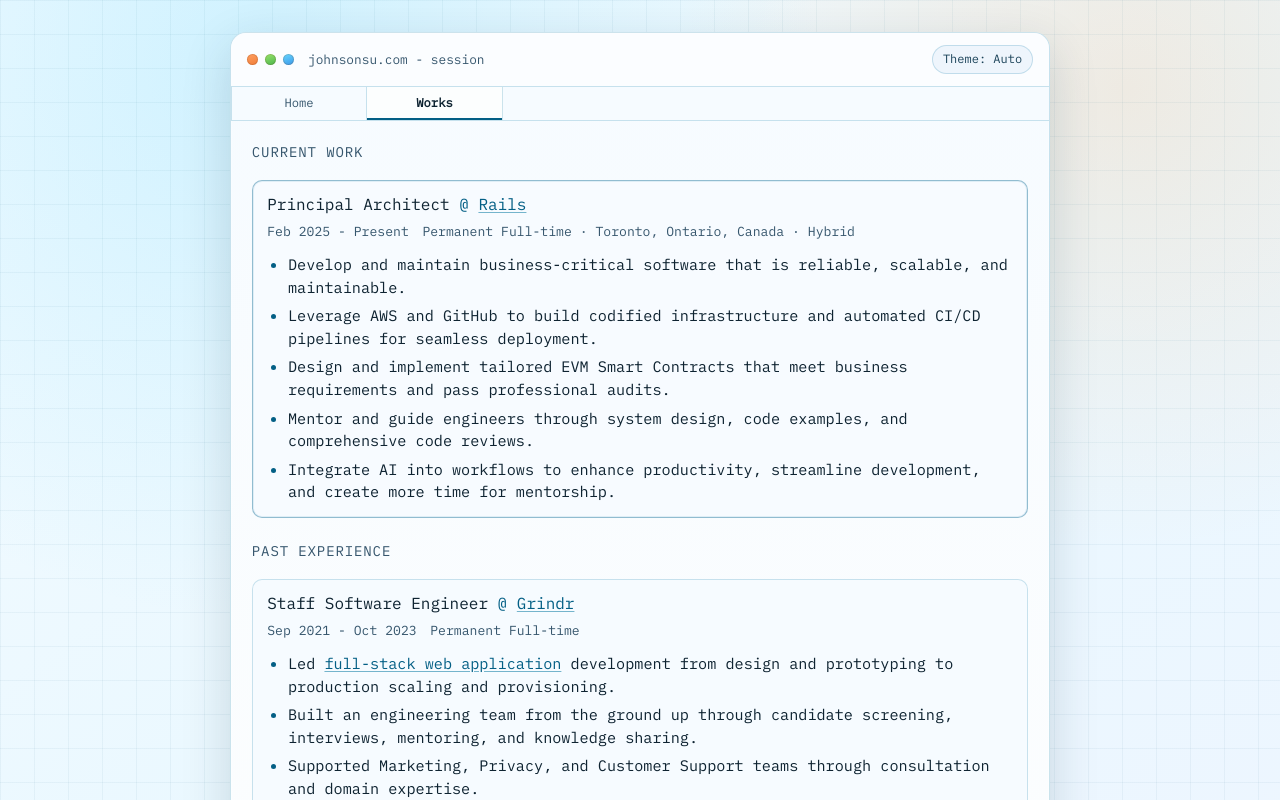
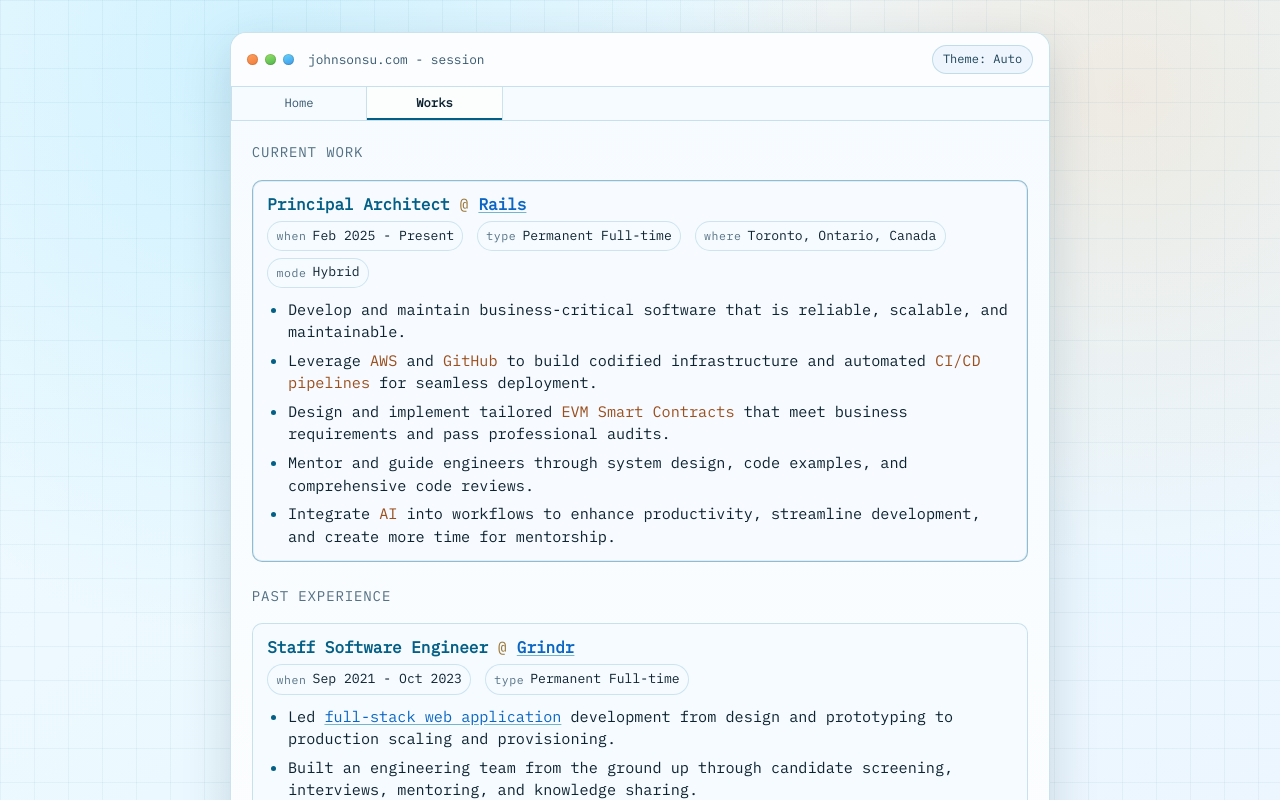
Before and after one commit to johnsonsu/johnsonsu.com, a Next.js app: page /works in a window 1280 px wide. Shown: the top 800 px of the page. Built offline with nearby package versions, Linux system fonts and the light colour scheme.

Commit message:
Add code highlight

```diff
--- a/src/app/globals.css
+++ b/src/app/globals.css
@@ -24,7 +24,13 @@
   --theme-chip-active-text: #ebfaff;
   --panel-shadow: rgba(15, 44, 64, 0.16);
   --panel-inset: rgba(255, 255, 255, 0.28);
+  --link-color: #0b66c3;
   --link-hover: #034968;
+  --token-command: #1f6d4d;
+  --token-label: #8c6117;
+  --token-entity: #035f85;
+  --token-meta: #547084;
+  --token-tech: #9b4f1f;
 }
 
 @media (prefers-color-scheme: dark) {
@@ -52,7 +58,13 @@
     --theme-chip-active-text: #f2f4f6;
     --panel-shadow: rgba(0, 0, 0, 0.52);
     --panel-inset: rgba(255, 255, 255, 0.06);
+    --link-color: #81c8ff;
     --link-hover: #f2f5f8;
+    --token-command: #83d8a8;
+    --token-label: #f0ca7f;
+    --token-entity: #8be2ff;
+    --token-meta: #a3b0ba;
+    --token-tech: #ffb779;
   }
 }
 
@@ -80,7 +92,13 @@
   --theme-chip-active-text: #f2f4f6;
   --panel-shadow: rgba(0, 0, 0, 0.52);
   --panel-inset: rgba(255, 255, 255, 0.06);
+  --link-color: #81c8ff;
   --link-hover: #f2f5f8;
+  --token-command: #83d8a8;
+  --token-label: #f0ca7f;
+  --token-entity: #8be2ff;
+  --token-meta: #a3b0ba;
+  --token-tech: #ffb779;
 }
 
 html {
@@ -280,6 +298,30 @@
   padding: 1.2rem 1.3rem 1.5rem;
 }
 
+.terminal-token-default {
+  color: inherit;
+}
+
+.terminal-token-command {
+  color: var(--token-command);
+}
+
+.terminal-token-label {
+  color: var(--token-label);
+}
+
+.terminal-token-entity {
+  color: var(--token-entity);
+}
+
+.terminal-token-meta {
+  color: var(--token-meta);
+}
+
+.terminal-token-tech {
+  color: var(--token-tech);
+}
+
 .works-output {
   white-space: normal;
 }
@@ -296,7 +338,6 @@
 
 .works-intro {
   margin: 0;
-  color: var(--ink-soft);
   font-size: 0.88rem;
   text-transform: uppercase;
   letter-spacing: 0.06em;
@@ -326,8 +367,20 @@
   line-height: 1.35;
 }
 
+.work-title-role {
+  font-weight: 650;
+}
+
 .work-company {
-  color: var(--accent-strong);
+  font-weight: 500;
+}
+
+.work-company-prefix {
+  opacity: 0.85;
+}
+
+.work-company-link {
+  font-weight: 600;
 }
 
 .work-meta {
@@ -335,8 +388,27 @@
   display: flex;
   flex-wrap: wrap;
   gap: 0.4rem 0.85rem;
-  color: var(--ink-soft);
   font-size: 0.82rem;
+}
+
+.work-meta-item {
+  display: inline-flex;
+  align-items: center;
+  gap: 0.38rem;
+  padding: 0.18rem 0.52rem;
+  border-radius: 999px;
+  border: 1px solid color-mix(in srgb, var(--line) 86%, transparent);
+  background: color-mix(in srgb, var(--surface-strong) 74%, transparent);
+}
+
+.work-meta-label {
+  font-size: 0.72rem;
+  letter-spacing: 0.05em;
+  text-transform: lowercase;
+}
+
+.work-meta-value {
+  color: var(--ink);
 }
 
 .work-bullets {
@@ -351,12 +423,21 @@
   line-height: 1.48;
 }
 
+.work-bullet-lead {
+  font-weight: 550;
+  color: var(--ink);
+}
+
+.work-bullet-body {
+  color: var(--ink);
+}
+
 .work-bullets li::marker {
   color: var(--accent-strong);
 }
 
 .typed-link {
-  color: var(--accent-strong);
+  color: var(--link-color);
   text-decoration: underline;
   text-decoration-color: color-mix(in srgb, var(--accent) 55%, transparent);
   text-underline-offset: 0.15rem;
--- a/src/app/works/page.tsx
+++ b/src/app/works/page.tsx
@@ -1,6 +1,7 @@
-import TerminalShell from '@/components/terminal-shell'
 import Link from 'next/link'
 import type { Metadata } from 'next'
+import TerminalShell from '@/components/terminal-shell'
+import { getTerminalToneClass, type TerminalTone } from '@/components/terminal-tone'
 
 export const metadata: Metadata = {
     title: 'Works',
@@ -10,13 +11,27 @@
     },
 }
 
+type WorkSegment = {
+    text: string
+    tone?: TerminalTone
+    href?: string
+    external?: boolean
+}
+
+type WorkBullet = {
+    lead: WorkSegment[]
+    body: WorkSegment[]
+}
+
 type WorkEntry = {
     title: string
     company: string
     companyUrl: string
     dates: string
-    details: string
-    bullets: string[]
+    employmentType: string
+    location?: string
+    workMode?: string
+    bullets: WorkBullet[]
 }
 
 const currentWork: WorkEntry = {
@@ -24,13 +39,56 @@
     company: 'Rails',
     companyUrl: 'https://rails.xyz',
     dates: 'Feb 2025 - Present',
-    details: 'Permanent Full-time · Toronto, Ontario, Canada · Hybrid',
+    employmentType: 'Permanent Full-time',
+    location: 'Toronto, Ontario, Canada',
+    workMode: 'Hybrid',
     bullets: [
-        'Develop and maintain business-critical software that is reliable, scalable, and maintainable.',
-        'Leverage AWS and GitHub to build codified infrastructure and automated CI/CD pipelines for seamless deployment.',
-        'Design and implement tailored EVM Smart Contracts that meet business requirements and pass professional audits.',
-        'Mentor and guide engineers through system design, code examples, and comprehensive code reviews.',
-        'Integrate AI into workflows to enhance productivity, streamline development, and create more time for mentorship.',
+        {
+            lead: [{ text: 'Develop and maintain' }],
+            body: [
+                {
+                    text: ' business-critical software that is reliable, scalable, and maintainable.',
+                },
+            ],
+        },
+        {
+            lead: [
+                { text: 'Leverage ' },
+                { text: 'AWS', tone: 'tech' },
+                { text: ' and ' },
+                { text: 'GitHub', tone: 'tech' },
+            ],
+            body: [
+                { text: ' to build codified infrastructure and automated ' },
+                { text: 'CI/CD pipelines', tone: 'tech' },
+                { text: ' for seamless deployment.' },
+            ],
+        },
+        {
+            lead: [
+                { text: 'Design and implement tailored ' },
+                { text: 'EVM Smart Contracts', tone: 'tech' },
+            ],
+            body: [
+                { text: ' that meet business requirements and pass professional audits.' },
+            ],
+        },
+        {
+            lead: [{ text: 'Mentor and guide engineers' }],
+            body: [
+                {
+                    text: ' through system design, code examples, and comprehensive code reviews.',
+                },
+            ],
+        },
+        {
+            lead: [{ text: 'Integrate ' }, { text: 'AI', tone: 'tech' }, { text: ' into workflows' }],
+            body: [
+                {
+                    text: ' to enhance productivity, streamline development, and create more time for mentorship.',
+                },
+            ],
+        },
     ],
 }
 
@@ -40,11 +98,32 @@
         company: 'Grindr',
         companyUrl: 'https://www.grindr.com',
         dates: 'Sep 2021 - Oct 2023',
-        details: 'Permanent Full-time',
+        employmentType: 'Permanent Full-time',
         bullets: [
-            'Led full-stack web application development from design and prototyping to production scaling and provisioning.',
-            'Built an engineering team from the ground up through candidate screening, interviews, mentoring, and knowledge sharing.',
-            'Supported Marketing, Privacy, and Customer Support teams through consultation and domain expertise.',
+            {
+                lead: [{ text: 'Led ' }, { text: 'full-stack web application', tone: 'tech', href: 'https://web.grindr.com', external: true }],
+                body: [
+                    {
+                        text: ' development from design and prototyping to production scaling and provisioning.',
+                    },
+                ],
+            },
+            {
+                lead: [{ text: 'Built an engineering team from the ground up' }],
+                body: [
+                    {
+                        text: ' through candidate screening, interviews, mentoring, and knowledge sharing.',
+                    },
+                ],
+            },
+            {
+                lead: [{ text: 'Supported partner teams' }],
+                body: [
+                    {
+                        text: ' across Marketing, Privacy, and Customer Support through consultation and domain expertise.',
+                    },
+                ],
+            },
         ],
     },
     {
@@ -52,60 +131,124 @@
         company: 'Coinsquare',
         companyUrl: 'https://www.coinsquare.com',
         dates: 'Jul 2019 - Oct 2020',
-        details: 'Toronto, Canada',
+        employmentType: 'Permanent Full-time',
+        location: 'Toronto, Canada',
         bullets: [
-            'Delivered full-stack blockchain and stablecoin development initiatives.',
-            'Launched BTC, ETH, and Canadian Dollar stablecoin flows on the Stellar blockchain.',
-            'Implemented secure transaction signing and broadcast services, plus SEP-based Stellar asset integrations with partners.',
-            'Owned anchor integration UX for StellarX and XCM.com on/off-ramp experiences.',
+            {
+                lead: [{ text: 'Delivered' }],
+                body: [
+                    { text: ' full-stack ' },
+                    { text: 'blockchain', tone: 'tech' },
+                    { text: ' and ' },
+                    { text: 'stablecoin', tone: 'tech' },
+                    { text: ' development initiatives.' },
+                ],
+            },
+            {
+                lead: [{ text: 'Launched ' }, { text: 'BTC', tone: 'tech' }, { text: ', ' }, { text: 'ETH', tone: 'tech' }],
+                body: [
+                    { text: ', and Canadian Dollar stablecoin flows on the ' },
+                    { text: 'Stellar blockchain', tone: 'tech' },
+                    { text: '.' },
+                ],
+            },
+            {
+                lead: [{ text: 'Implemented secure transaction signing and broadcast services' }],
+                body: [
+                    { text: ', plus ' },
+                    { text: 'SEP-based Stellar asset integrations', tone: 'tech' },
+                    { text: ' with partners.' },
+                ],
+            },
+            {
+                lead: [{ text: 'Owned anchor integration UX' }],
+                body: [
+                    { text: ' for ' },
+                    { text: 'StellarX', tone: 'tech' },
+                    { text: ' and ' },
+                    { text: 'XCM.com', tone: 'tech' },
+                    { text: ' on/off-ramp experiences.' },
+                ],
+            },
         ],
     },
 ]
 
-function renderWorkItem(work: WorkEntry, isCurrent = false) {
+function renderSegments(segments: WorkSegment[], keyPrefix: string) {
+    return segments.map((segment, index) => {
+        const key = `${keyPrefix}-${index}-${segment.text}`
+        const className = segment.href
+            ? `typed-link ${getTerminalToneClass(segment.tone)}`
+            : getTerminalToneClass(segment.tone)
+
+        if (!segment.href) {
+            return (
+                <span className={className} key={key}>
+                    {segment.text}
+                </span>
+            )
+        }
+
+        return (
+            <Link
+                className={className}
+                href={segment.href}
+                key={key}
+                rel={segment.external ? 'noreferrer' : undefined}
+                target={segment.external ? '_blank' : undefined}
+            >
+                {segment.text}
+            </Link>
+        )
+    })
+}
+
+function renderMetaItem(label: string, value: string) {
     return (
-        <article
-            className={`work-item${isCurrent ? ' work-item-current' : ''}`}
-            key={`${work.company}-${work.title}`}
-        >
+        <span className="work-meta-item" key={`${label}-${value}`}>
+            <span className="work-meta-label terminal-token-meta">{label}</span>
+            <span className="work-meta-value">{value}</span>
+        </span>
+    )
+}
+
+function renderWorkItem(work: WorkEntry, isCurrent = false, itemKey?: string) {
+    const metaItems = [renderMetaItem('when', work.dates), renderMetaItem('type', work.employmentType)]
+
+    if (work.location) {
+        metaItems.push(renderMetaItem('where', work.location))
+    }
+
+    if (work.workMode) {
+        metaItems.push(renderMetaItem('mode', work.workMode))
+    }
+
+    return (
+        <article className={`work-item${isCurrent ? ' work-item-current' : ''}`} key={itemKey}>
             <h2 className="work-title">
-                {work.title}{' '}
+                <span className="work-title-role terminal-token-entity">{work.title}</span>{' '}
                 <span className="work-company">
-                    @{' '}
+                    <span className="work-company-prefix terminal-token-label">@ </span>
                     <Link
                         href={work.companyUrl}
                         target="_blank"
                         rel="noreferrer"
-                        className="typed-link"
+                        className="typed-link work-company-link"
                     >
                         {work.company}
                     </Link>
                 </span>
             </h2>
-            <p className="work-meta">
-                <span>{work.dates}</span>
-                <span>{work.details}</span>
-            </p>
+            <p className="work-meta">{metaItems}</p>
             <ul className="work-bullets">
                 {work.bullets.map((bullet, index) => (
-                    <li key={bullet}>
-                        {work.company === 'Grindr' && index === 0 ? (
-                            <>
-                                Led{' '}
-                                <Link
-                                    href="https://web.grindr.com"
-                                    target="_blank"
-                                    rel="noreferrer"
-                                    className="typed-link"
-                                >
-                                    full-stack web application
-                                </Link>{' '}
-                                development from design and prototyping to production scaling and
-                                provisioning.
-                            </>
-                        ) : (
-                            bullet
-                        )}
+                    <li key={`${work.company}-${work.title}-bullet-${index}`}>
+                        <span className="work-bullet-lead">
+                            {renderSegments(bullet.lead, `${work.company}-${index}-lead`)}
+                        </span>
+                        <span className="work-bullet-body">
+                            {renderSegments(bullet.body, `${work.company}-${index}-body`)}
+                        </span>
                     </li>
                 ))}
             </ul>
@@ -119,18 +262,20 @@
             <div className="terminal-output works-output">
                 <div className="works-sections">
                     <section className="works-section" aria-labelledby="current-work">
-                        <p className="works-intro" id="current-work">
+                        <p className="works-intro terminal-token-meta" id="current-work">
                             Current work
                         </p>
                         {renderWorkItem(currentWork, true)}
                     </section>
 
                     <section className="works-section" aria-labelledby="past-experience">
-                        <p className="works-intro" id="past-experience">
+                        <p className="works-intro terminal-token-meta" id="past-experience">
                             Past experience
                         </p>
                         <div className="works-list">
-                            {pastWorkHistory.map((work) => renderWorkItem(work))}
+                            {pastWorkHistory.map((work) =>
+                                renderWorkItem(work, false, `${work.company}-${work.title}`)
+                            )}
                         </div>
                     </section>
                 </div>
--- /dev/null
+++ b/src/components/terminal-tone.ts
@@ -0,0 +1,18 @@
+export type TerminalTone = 'default' | 'command' | 'label' | 'entity' | 'meta' | 'tech'
+
+export function getTerminalToneClass(tone: TerminalTone = 'default') {
+    switch (tone) {
+        case 'command':
+            return 'terminal-token-command'
+        case 'label':
+            return 'terminal-token-label'
+        case 'entity':
+            return 'terminal-token-entity'
+        case 'meta':
+            return 'terminal-token-meta'
+        case 'tech':
+            return 'terminal-token-tech'
+        default:
+            return 'terminal-token-default'
+    }
+}
```
Also changed, not shown: src/components/home-terminal.tsx (+26 -9 lines).
